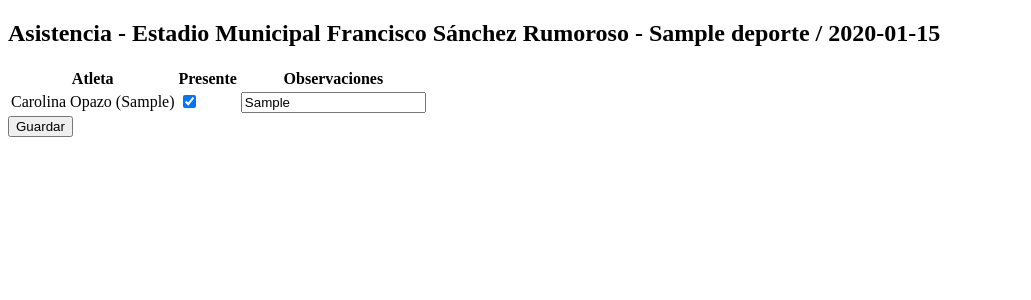
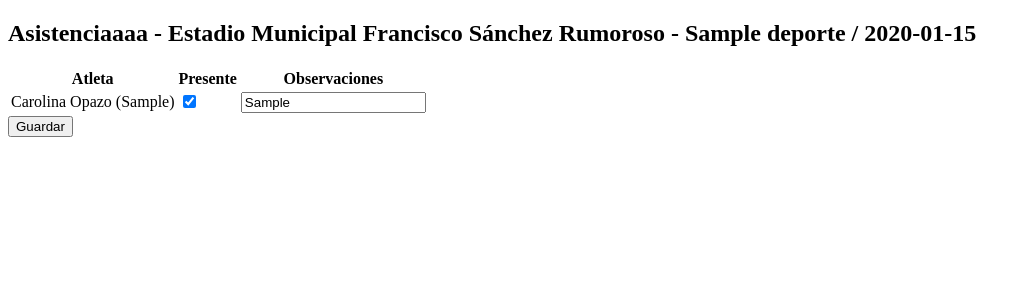
Before and after one commit to carolinaopazo01-byte/proyecto, a Django app: page /clase/1/asistencia/ in a window 1280 px wide. Shown: the part 108-408 px from the top of the page, without its empty margins (0-1031 px from the left). Run offline with Django 5.2, Linux system fonts and the light colour scheme; data comes from the database, SQL or seed files in the repository; tables that the repository leaves empty hold one stand-in row (values such as "Sample post").

Commit message:
tttt2222

```diff
--- a/templates/marcar_asistencia.html
+++ b/templates/marcar_asistencia.html
@@ -1,6 +1,6 @@
 {% extends "base.html" %}
 {% block content %}
-<h2>Asistencia - {{ clase }}</h2>
+<h2>Asistenciaaaa - {{ clase }}</h2>
 <form method="post">{% csrf_token %}
   <table>
     <tr><th>Atleta</th><th>Presente</th><th>Observaciones</th></tr>
```
